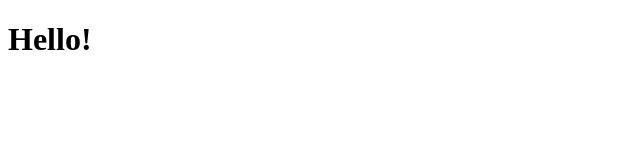
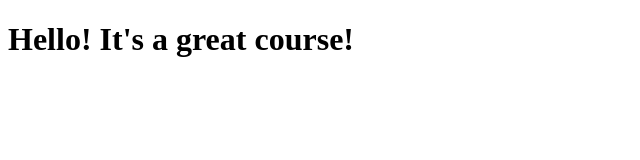
Before and after one commit to alisakost/coursera-test, a plain HTML site: page site/index.html in a window 1280 px wide. Shown: the whole page, without its empty margins (0-640 px from the left). Drawn offline with Linux system fonts and the light colour scheme.

Commit message:
Small addition

```diff
--- a/site/index.html
+++ b/site/index.html
@@ -5,6 +5,6 @@
 	<title></title>
 </head>
 <body>
-<h1>Hello!</h1>
+<h1>Hello! It's a great course!</h1>
 </body>
 </html>
```
